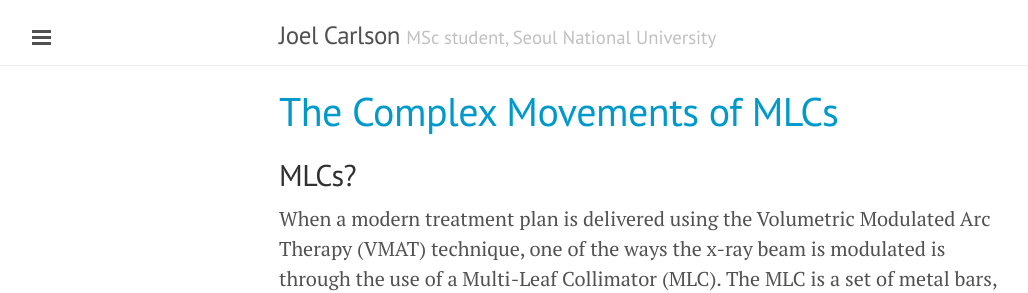
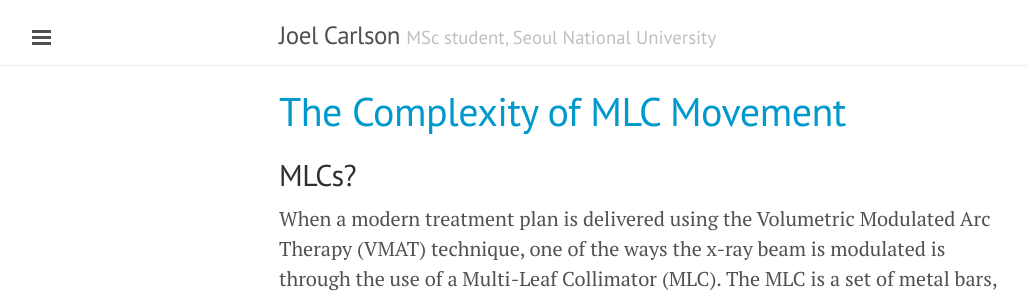
Before and after one commit to joelcarlson/joelcarlson.github.io, a Jekyll site: the page built from _posts/2014-12-29-MLC-Movements.md, in a window 1280 px wide. Shown: the top 293 px of the page, without its empty margins (1-1029 px from the left). Built offline with Jekyll 4.4.1, drawn with Linux system fonts in a browser that asks for light colours; Markdown is read by kramdown in place of the engine named in the settings.

Commit message:
Update 2014-12-29-MLC-Movements.md

```diff
--- a/_posts/2014-12-29-MLC-Movements.md
+++ b/_posts/2014-12-29-MLC-Movements.md
@@ -1,5 +1,5 @@
 ---
-title: "The Complex Movements of MLCs"
+title: "The Complexity of MLC Movement"
 author: "Joel Carlson"
 layout: page
 excerpt: A few .gifs of the complex movements of MLC leaves
```
